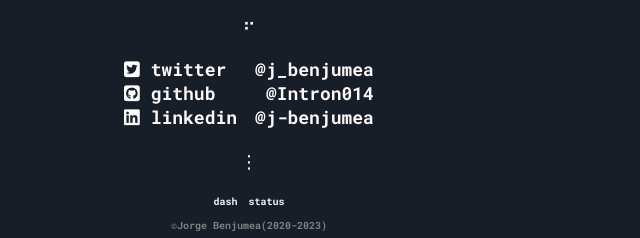
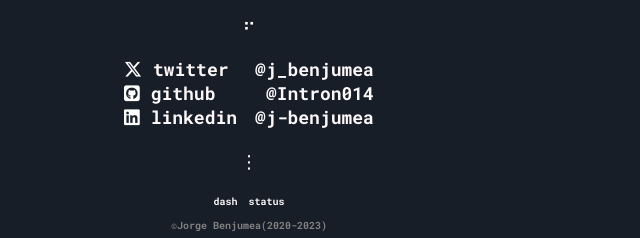
Before and after one commit to I014/benjumeaburillo.com, a plain HTML site: page index.html in a window 1280 px wide. Shown: the part 290-528 px from the top of the page, 391-1031 px from the left. Drawn offline with Linux system fonts and the light colour scheme.

Commit message:
Twitter is an X now

```diff
--- a/index.html
+++ b/index.html
@@ -61,7 +61,7 @@
   <div class="flex container">
     <div class="flex">
       <ul class="name">
-        <li><i class="fab fa-twitter-square" style="color: white;"></i><a href="https://twitter.com/j_benjumea"> twitter</a></li>
+        <li><i class="fa-brands fa-x-twitter" style="color: white;"></i><a href="https://twitter.com/j_benjumea"> twitter</a></li>
         <li><i class="fab fa-github-square" style="color: white;"></i><a href="https://github.com/Intron014"> github</a></li>
         <li><i class="fab fa-linkedin" style="color: white;"></i><a href="https://www.linkedin.com/in/j-benjumea/"> linkedin</a></li>
       </ul>
```
